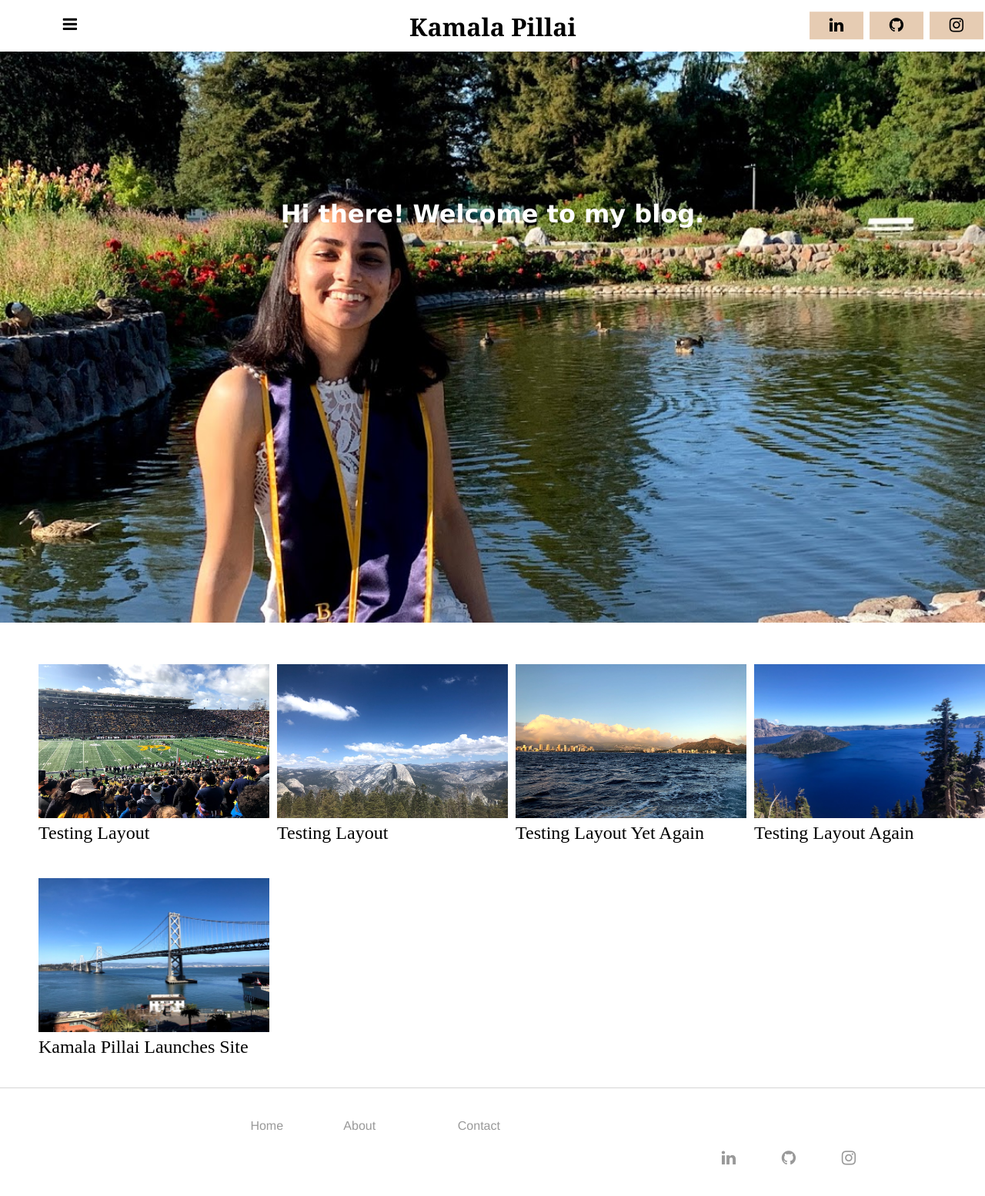
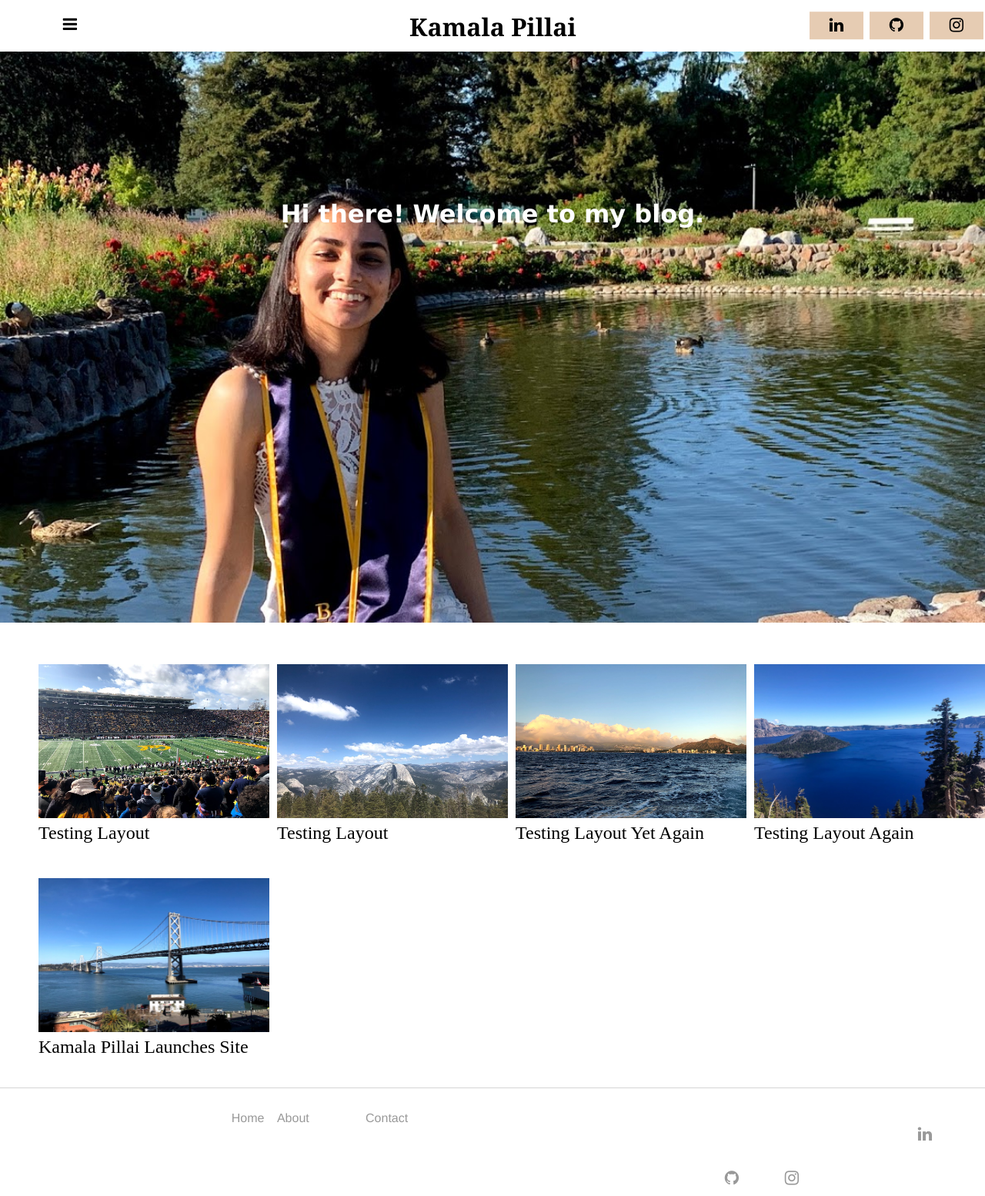
Before and after one commit to kpill/kpill.github.io, a Jekyll site: the page built from index.html, in a window 1280 px wide. Shown: the whole page at 77% size. Built offline with Jekyll 4.4.1, drawn with Linux system fonts in a browser that asks for light colours; before the commit the page ends 1528 px from its top, so only the background shows below that.

Commit message:
Update main.css

```diff
--- a/css/main.css
+++ b/css/main.css
@@ -91,7 +91,9 @@ a.home:hover, a.home:active {
 }
 
 footer .fa-linkedin {
-	transform: translate(-200%, 0%);
+	/*transform: translate(-200%, 0%);*/
+	margin-left: 50%;
+	margin-right: 50%;
 	background: white;
 	color: #999;
 }
@@ -169,10 +171,11 @@ nav li, footer li {
 a.nav {
     text-decoration: none;
     display: block;
-    padding: 10px 40px;
+    padding-left: 10px;
+	padding-right: 10px;
 	color: #999;
 	display:flex;
-	transform: translate(200%, 0%);
+	transform: translate(400%, 0%);
 }
 
 .topnav-centered {
```
